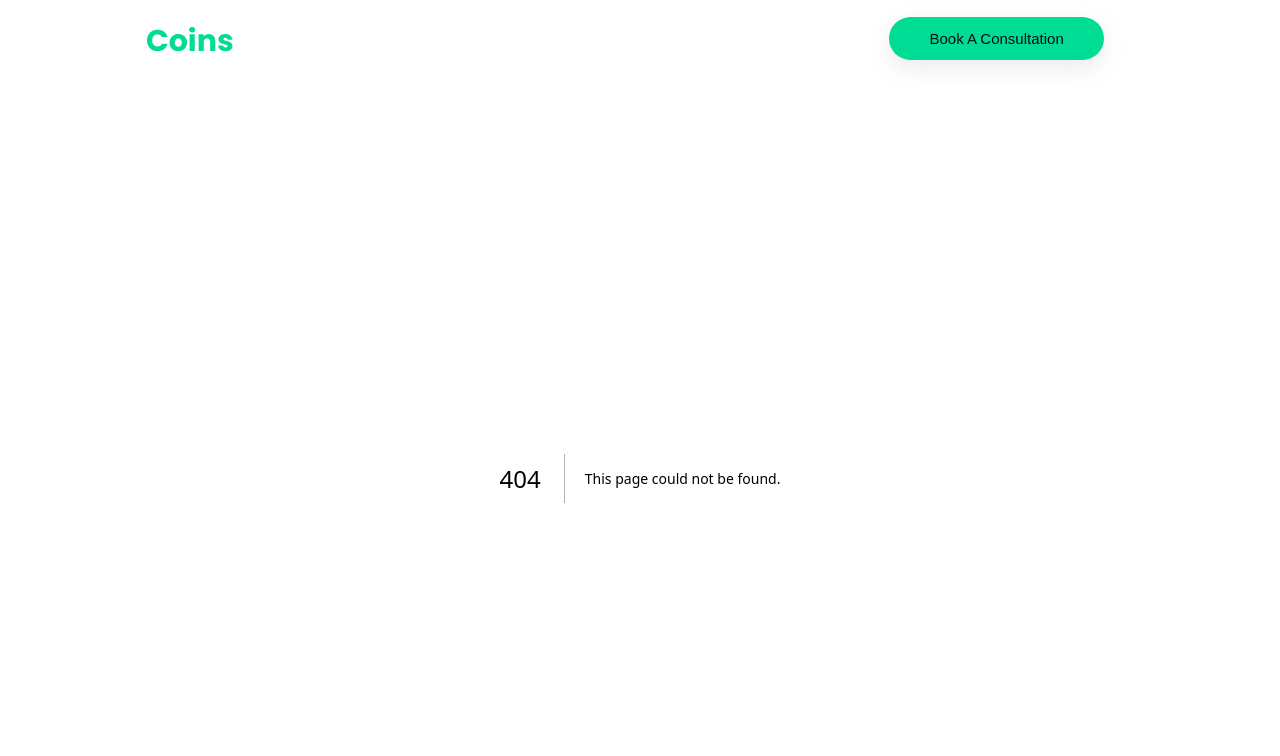
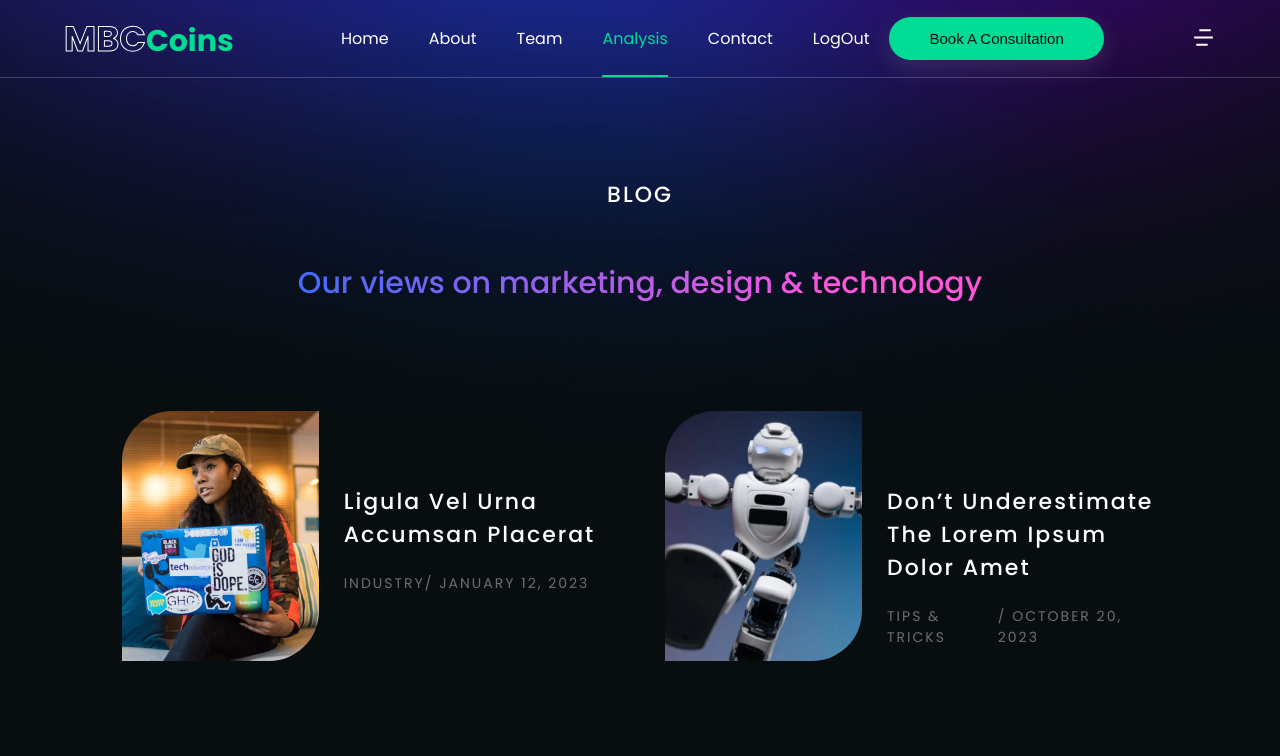
Before and after one commit to sunil9813/Creative-Agency-UI-Next-JS-, a Next.js app: page /analysis in a window 1280 px wide. Before the commit this address had no page. Shown: the top 756 px of the page. Built offline with nearby package versions, Linux system fonts and the light colour scheme.

Commit message:
tukrt halaman analysis

```diff
--- a/components/common/Header.js
+++ b/components/common/Header.js
@@ -32,14 +32,14 @@ const Header = () => {
             <Link href='/team' className={activeLink == "/team" ? "activeLink" : "none"}>
               Team
             </Link>
-            <Link href='/showcase' className={activeLink == "/showcase" ? "activeLink" : "none"}>
-            Analysis
+            <Link href='/analysis' className={activeLink == "/analysis" ? "activeLink" : "none"}>
+              Analysis
             </Link>
             <Link href='/contact' className={activeLink == "/contact" ? "activeLink" : "none"}>
               Contact
             </Link>
-            <Link href='/blogs' className={activeLink == "/blogs" ? "activeLink" : "none"}>
-              LogOut
+            <Link href='/showcase' className={activeLink == "/showcase" ? "activeLink" : "none"}>
+            LogOut
             </Link>
             <button className='button-primary'>book a consultation</button>
           </nav>
--- /dev/null
+++ b/pages/analysis.js
@@ -0,0 +1,16 @@
+
+import Analysis from "@/sections/Analysis"
+import Head from "next/head"
+
+const analysis = () => {
+  return (
+    <>
+      <Head>
+        <title>Analysis</title>
+      </Head>
+      <Analysis />
+    </>
+  )
+}
+
+export default analysis
--- a/sections/Blog.js
+++ b/sections/Analysis.js
@@ -4,17 +4,21 @@ import { Card } from "@/components/common/Card"
 import { Title, TitleSm } from "@/components/common/Title"
 import React from "react"
 
-const Blog = () => {
+const Analysis = () => {
   return (
     <>
       <section className='agency bg-top'>
         <div className='container'>
-
-
+          <div className='heading-title'>
+            <TitleSm title='BLOG' /> <br />
+            <br />
+            <Title title='Our views on marketing, design & technology' />
+          </div>
+          <BlogCard />
         </div>
       </section>
     </>
   )
 }
 
-export default Blog
+export default Analysis
--- a/sections/index.js
+++ b/sections/index.js
@@ -2,7 +2,7 @@ import Hero from "./Hero"
 import Agency from "./About"
 import ShowCase from "./ShowCase"
 import Team from "./Team"
-import Blog from "./Blog"
+import Blog from "./Analysis"
 import Contact from "./Contact"
 
 export { Hero, Agency, Team, ShowCase, Blog, Contact }
```
Also changed, not shown: pages/blogs.js (deleted, +0 -15 lines).
